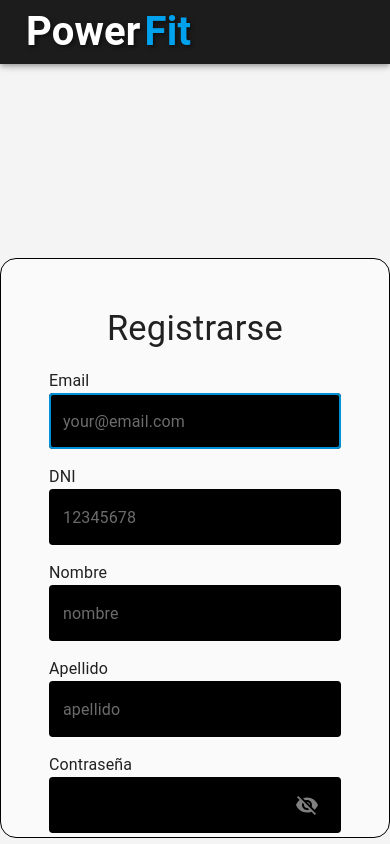
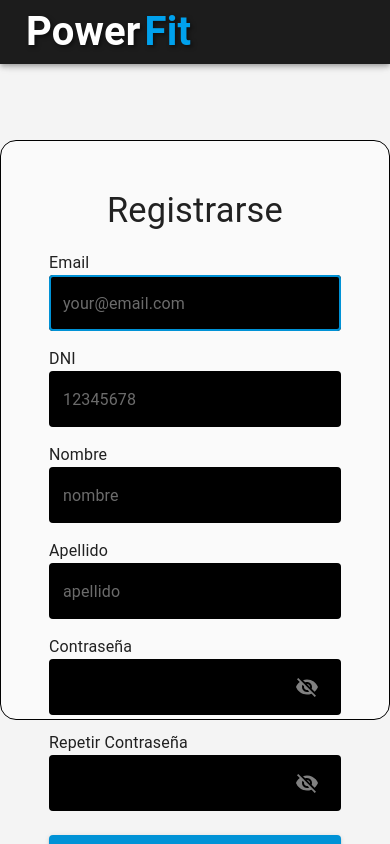
Before and after one commit to Sanntinat/ecommerce, a React (Vite) app in the folder frontend/E-commerce/: page /registrar in a window 390 px wide. Shown: the top 844 px of the page. Built offline with nearby package versions, Linux system fonts and the light colour scheme; what react-swipeable-views-utils would draw is missing.

Commit message:
feat: login responsive casi terminado

```diff
--- a/frontend/E-commerce/src/Componentes/Login/SignIn.tsx
+++ b/frontend/E-commerce/src/Componentes/Login/SignIn.tsx
@@ -35,7 +35,7 @@ const SignInContainer = styled(Stack)(({ theme }) => ({
   width: '100%',
   maxWidth: '450px',
   padding: theme.spacing(6),
-  marginTop: '155px',
+  marginTop: '70px',
   background: '#fff9',
   minHeight: '450px',
   '&::before': {
--- a/frontend/E-commerce/src/Componentes/Registrar/SignUp.tsx
+++ b/frontend/E-commerce/src/Componentes/Registrar/SignUp.tsx
@@ -35,9 +35,9 @@ const SignInContainer = styled(Stack)(({ theme }) => ({
   border: '1px solid black',
   borderRadius: '16px',
   width: '100%',
+  marginTop: 12,
   maxWidth: '550px',
   padding: theme.spacing(6),
-  marginTop: '130px',
   background: '#fff9',
   minHeight: '540px',
   maxHeight: '580px',
@@ -182,7 +182,6 @@ export default function SignUp(props: { disableCustomTheme?: boolean }) {
             display: 'flex',
             flexDirection: 'column',
             width: '100%',
-            gap: 2,
           }}
         >
           <Grid container spacing={2}>
```
